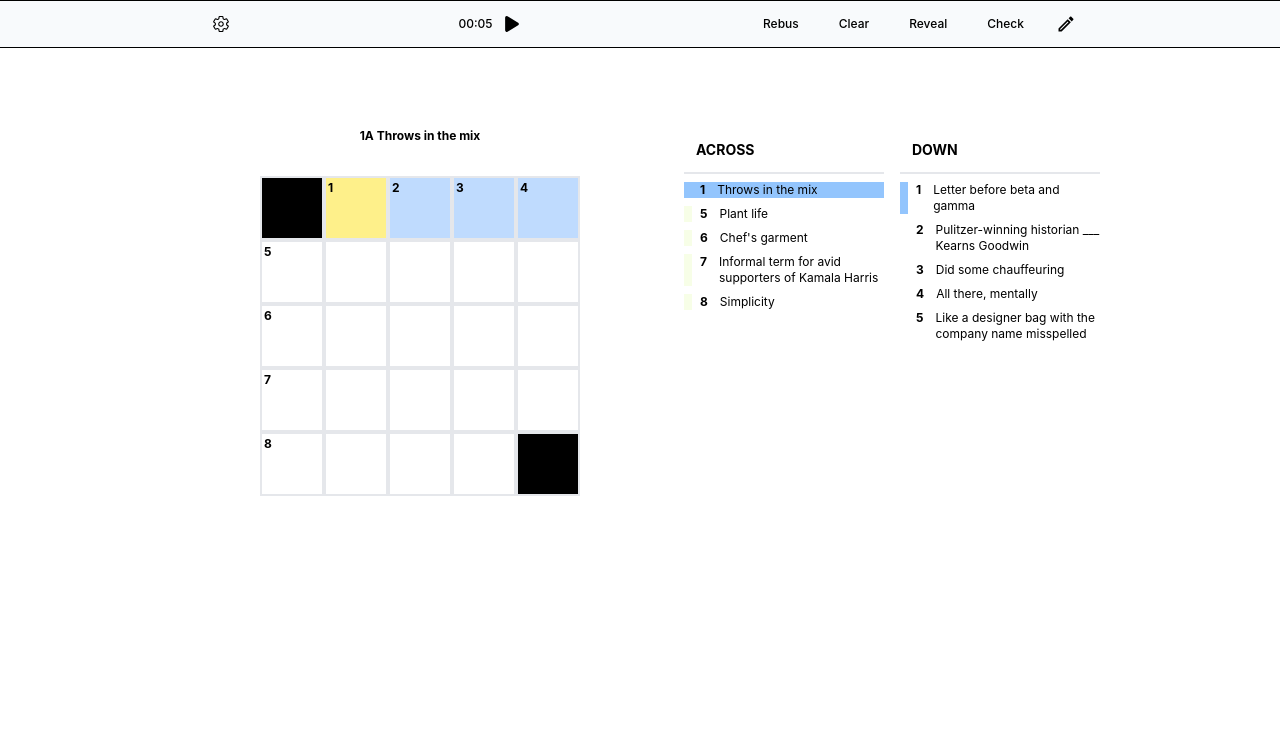
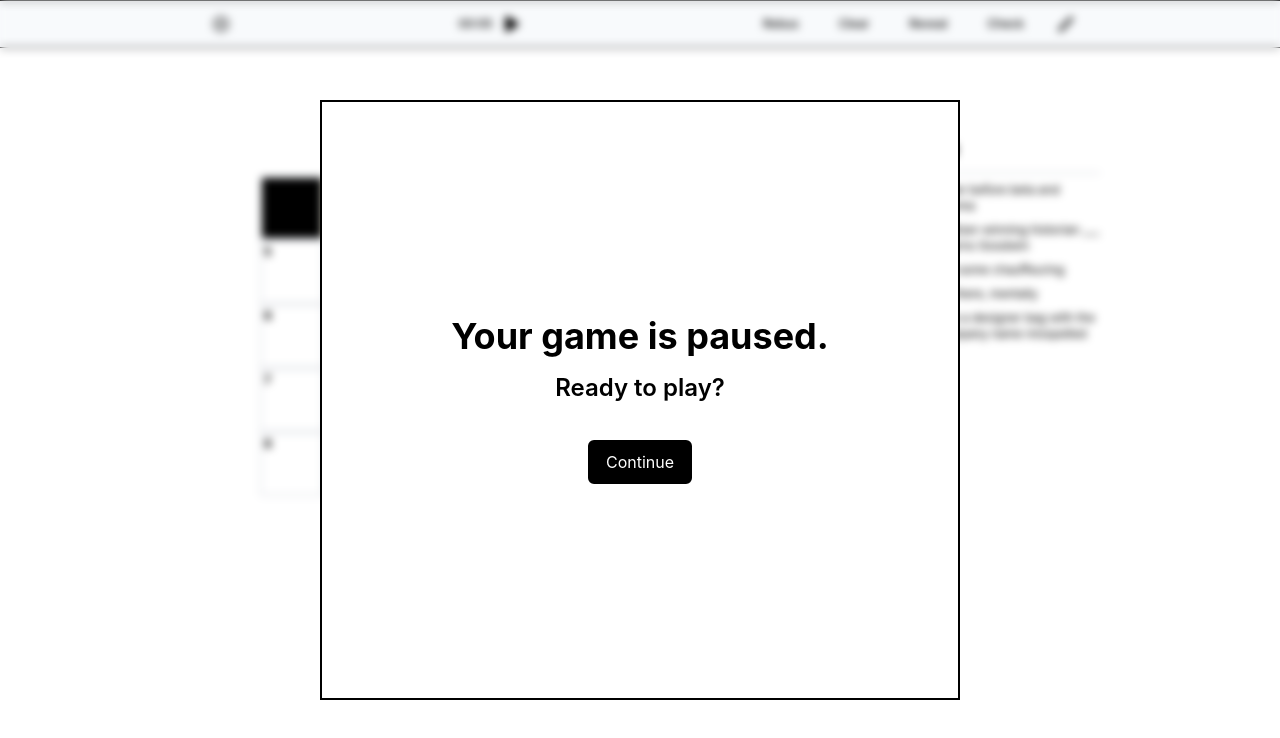
Before and after one commit to AmanMayank/CamCom-assignment, a React (Create React App) app: page / in a window 1280 px wide. Both pictures are taken after a click on the element 511 px from the left and 24 px from the top of the page. Shown: the top 738 px of the page. Built offline with nearby package versions, Linux system fonts and the light colour scheme.

Commit message:
PauseModalAdded

```diff
--- a/src/components/Header.js
+++ b/src/components/Header.js
@@ -3,6 +3,7 @@ import { IoSettingsOutline, IoPause, IoPlay } from "react-icons/io5";
 import { MdOutlineEdit } from "react-icons/md";
 import SettingsModal from "./SettingsModal";
 import { TiTick } from "react-icons/ti";
+import PauseModal from "./PauseModal";
 
 const Header = ({
   toggleRebus,
@@ -343,6 +344,8 @@ const Header = ({
           handleMilestone={handleMilestone}
         />
       )}
+
+      {!isRunning && <PauseModal handleStartPause={handleStartPause} />}
     </>
   );
 };
--- /dev/null
+++ b/src/components/PauseModal.js
@@ -0,0 +1,22 @@
+import React from "react";
+
+const PauseModal = ({ handleStartPause }) => {
+  return (
+    <div className="transition duration-500 ease-in-out top-0 left-0 right-0 bottom-0 w-full h-[100vh] fixed z-30 mx-auto flex backdrop-blur-sm items-center justify-center">
+      <div className="w-1/2  h-3/4 bg-white z-50 border-2 border-black  mt-10 relative mb-10 flex items-center justify-between p-8">
+        <div className="80% mx-auto flex flex-col items-center justify-center gap-4">
+          <div className=" font-bold text-4xl">Your game is paused.</div>
+          <div className="font-semibold text-2xl mb-5">Ready to play? </div>
+          <button
+            onClick={handleStartPause}
+            className="border-2 border-black rounded-md bg-black text-white px-4 py-2"
+          >
+            Continue
+          </button>
+        </div>
+      </div>
+    </div>
+  );
+};
+
+export default PauseModal;
```
Also changed, not shown: src/components/SettingsModal.js (+0 -56 lines).
